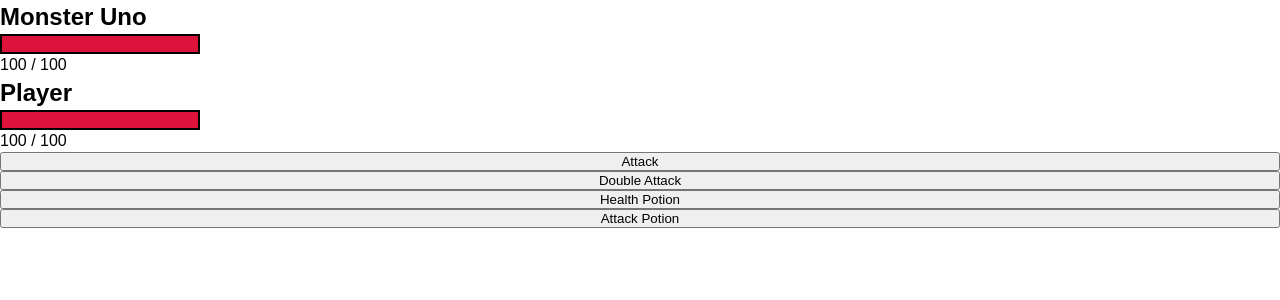
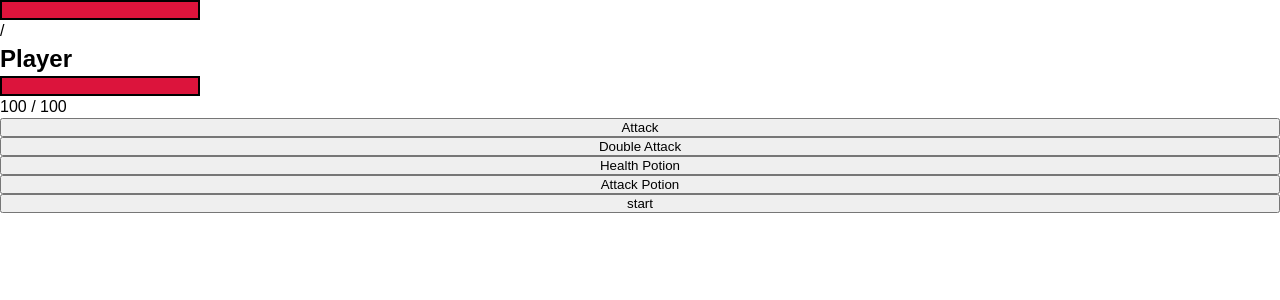
Before and after one commit to JoshTag/web-slayr, a Vue app: page / in a window 1280 px wide. Shown: the top 300 px of the page. Built offline with nearby package versions, Linux system fonts and the light colour scheme.

Commit message:
added updating monster logic

```diff
--- a/src/App.vue
+++ b/src/App.vue
@@ -1,11 +1,12 @@
 <template>
   <div id="app">
-    <Monster v-bind:monsters="monsters" />
-    <Player v-bind:player="player" />
+    <Monster v-bind:currentMonster="currentMonster" :monsters="monsters" />
+    <Player v-bind:player="player" :currentPlayer="currentPlayer" />
     <Controls
       v-on:atk-method="basicAtk"
       v-on:doubleAtk-method="doubleAtk"
       v-on:healthPot-method="healthPot"
+      v-on:setMonsterLvl-method="setMonsterLvl"
     />
     <BattleLog v-bind:battleLog="battleLog" />
   </div>
@@ -29,14 +30,17 @@ export default {
   data() {
     return {
       battleLog: [],
-      currentLvl: 0,
+      currentLvl: 1,
+      currentMonster: {},
+      currentPlayer: {},
       player: {
         lvl: 1,
         currentHP: 100,
         maxHP: 100,
         hpPot: 5,
         atkPot: 5,
-        quickAttack: 3
+        quickAtk: 3,
+        specialAtk: 1
       },
       monsters: [
         {
@@ -49,7 +53,7 @@ export default {
         {
           lvl: 2,
           name: "Durian Databaser",
-          currentHP: 120,
+          currentHP: 110,
           maxHP: 120,
           attack: 20
         },
@@ -64,52 +68,67 @@ export default {
     };
   },
   methods: {
+    setMonsterLvl() {
+      this.currentMonster = this.monsters[0];
+      console.log("set monster level");
+    },
     monsterAtk() {
+      if (this.monsters[0].currentHP <= 0) {
+        this.monsters[0].currentHP = 0;
+        this.battleLog.push(`${this.monsters[0].name} DED`);
+        this.setMonsterLvl();
+      } else {
         setTimeout(() => {
           this.player.currentHP -= this.monsters[0].attack;
           console.log("player", this.player.currentHP);
           this.battleLog.push(`you've been attacked `);
           if (this.player.currentHP <= 0) {
-          alert("you ded");
-          location.reload();
+            this.player.currentHP = 0;
+            this.battleLog.push(`U DED!`);
           }
         }, 500);
+      }
     },
     basicAtk() {
       this.monsters[0].currentHP -= 10;
       console.log("monster", this.monsters[0].currentHP);
+      this.battleLog.push(`you've attacked for ${10} damage`);
+
       this.monsterAtk();
-
-      this.battleLog.push(`you've attacked for ${10} damage`);
     },
     doubleAtk() {
-      if (this.player.quickAttack > 0) {
-        this.monsters[0].currentHP -= 7;
+      if (this.player.quickAtk > 0) {
+        this.monsters[0].currentHP -= 8;
 
         setTimeout(() => {
-          this.monsters[0].currentHP -= 7;
+          this.monsters[0].currentHP -= 8;
         }, 300);
         console.log("monster", this.monsters[0].currentHP);
 
         this.monsterAtk();
-        this.player.quickAttack -= 1;
+        this.player.quickAtk -= 1;
 
-        console.log(this.player.quickAttack);
+        console.log(this.player.quickAtk);
 
         this.battleLog.push(`you've attacked twice for 7 damamge each`);
       } else {
-        this.battleLog.push(`you've used the maximum number of double attacks this turn`);
+        this.battleLog.push(
+          `you've used the maximum number of double attacks this turn`
+        );
       }
     },
     healthPot() {
-      if (this.player.currentHP <= this.player.maxHP - 20 && this.player.hpPot > 0) {
+      if (
+        this.player.currentHP <= this.player.maxHP - 20 &&
+        this.player.hpPot > 0
+      ) {
         this.player.currentHP += 20;
         this.player.hpPot -= 1;
         console.log(this.player.currentHP);
         console.log(this.player.hpPot);
         this.battleLog.push(`you healed for 20 HP`);
       } else {
-        this.battleLog.push(`you cannot use this yet`);
+        this.battleLog.push(`you cannot use this item`);
       }
     },
     attackPot() {}
--- a/src/components/Controls.vue
+++ b/src/components/Controls.vue
@@ -4,6 +4,7 @@
     <button @click="$emit('doubleAtk-method')">Double Attack</button>
     <button @click="$emit('healthPot-method')">Health Potion</button>
     <button>Attack Potion</button>
+    <button @click="$emit('setMonsterLvl-method')">start</button>
   </div>
 </template>
 
--- a/src/components/Monster.vue
+++ b/src/components/Monster.vue
@@ -1,18 +1,23 @@
 <template>
   <div>
-    <h2>{{ monsters[0].name }}</h2>
+    <h2>{{ currentMonster.name }}</h2>
 
     <div id="monster-health">
-      <div v-bind:style="{width: monsters[0].currentHP + '%'}"></div>
+      <div v-bind:style="{width: this.monsterHealthBar + '%'}"></div>
     </div>
-    <p>{{monsters[0].currentHP}} / {{monsters[0].maxHP}} </p>
+    <p> {{currentMonster.currentHP}} / {{currentMonster.maxHP}} </p>
   </div>
 </template>
 
 <script>
 export default {
   name: "Monster",
-  props: ["monsters"]
+  props: ["currentMonster", "monsters"],
+  computed: {
+    monsterHealthBar() {
+      return Math.round(( this.currentMonster.currentHP / this.currentMonster.maxHP ) * 100);
+    }
+  }
 }
 </script>
 
--- a/src/components/Player.vue
+++ b/src/components/Player.vue
@@ -3,7 +3,7 @@
     <h2>Player</h2>
 
     <div id="player-health">
-      <div v-bind:style="{width: player.currentHP + '%'}"></div>
+      <div v-bind:style="{width: playerHealthBar + '%'}"></div>
     </div>
       <p > {{player.currentHP}} / {{player.maxHP}} </p>
   </div>
@@ -13,6 +13,11 @@
 export default {
   name: "Player",
   props: ["player"],
+  computed: {
+    playerHealthBar() {
+      return Math.round(( this.player.currentHP / this.player.maxHP ) * 100);
+    }
+  }
 };
 </script>
 
```
Lines whose indentation alone changed are shown as unchanged.
